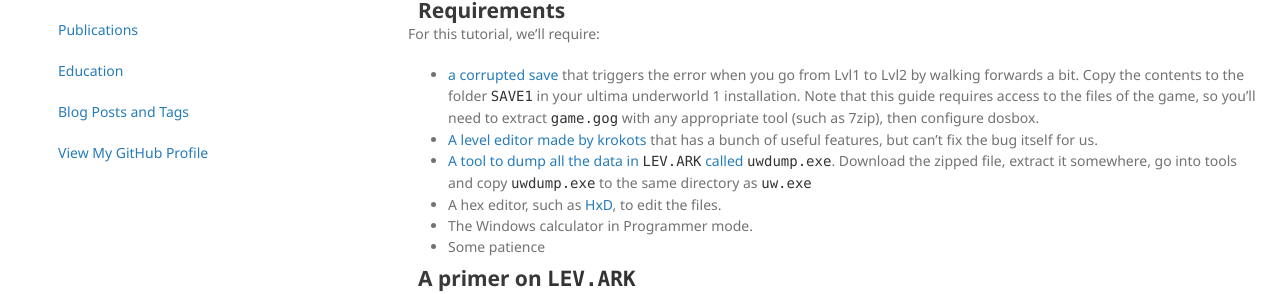
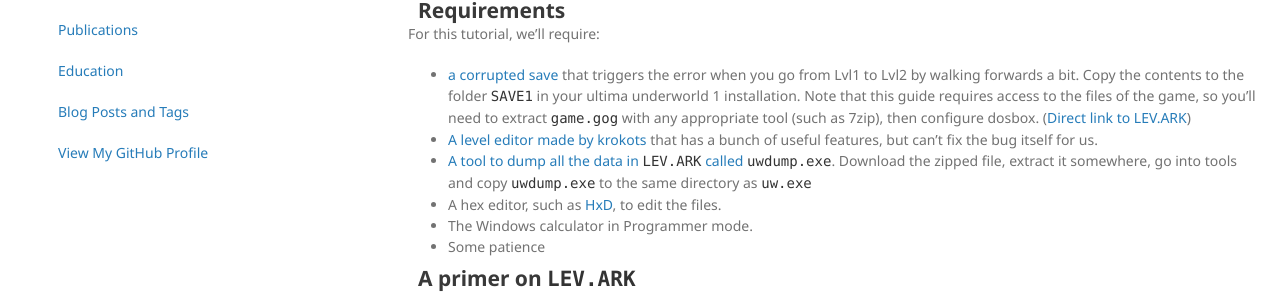
Before and after one commit to KarlClinckspoor/KarlClinckspoor.github.io, a Jekyll site: the page built from _posts/2023-06-16-Fixing-UW1-error-object-list.md, in a window 1280 px wide and 900 px high, scrolled down 758 px. Shown: the part 152-446 px from the top of the window. Built offline with Jekyll 4.4.1, drawn with Linux system fonts in a browser that asks for light colours; our own code applies the rules of GitHub Pages for plain Markdown files.

Commit message:
Attempted to link directly.

```diff
--- a/_posts/2023-06-16-Fixing-UW1-error-object-list.md
+++ b/_posts/2023-06-16-Fixing-UW1-error-object-list.md
@@ -12,7 +12,7 @@ While it is true, there is a 1022 object limit in a level (254 npcs/monsters and
 
 For this tutorial, we'll require:
 
-* [a corrupted save](https://1drv.ms/f/s!As-yStiKjmVHmfMdsA7CR_IvfgrTZw?e=vDvdcI) that triggers the error when you go from Lvl1 to Lvl2 by walking forwards a bit. Copy the contents to the folder `SAVE1` in your ultima underworld 1 installation. Note that this guide requires access to the files of the game, so you'll need to extract `game.gog` with any appropriate tool (such as 7zip), then configure dosbox.
+* [a corrupted save](https://1drv.ms/f/s!As-yStiKjmVHmfMdsA7CR_IvfgrTZw?e=vDvdcI) that triggers the error when you go from Lvl1 to Lvl2 by walking forwards a bit. Copy the contents to the folder `SAVE1` in your ultima underworld 1 installation. Note that this guide requires access to the files of the game, so you'll need to extract `game.gog` with any appropriate tool (such as 7zip), then configure dosbox. ([Direct link to LEV.ARK](/assets/content_posts/2023-06-16-Fixing-UW1-error-object-list/))
 * [A level editor made by krokots](https://www.gog.com/forum/ultima_series/ultima_underworld_editor_release/post1) that has a bunch of useful features, but can't fix the bug itself for us.
 * [A tool to dump all the data in `LEV.ARK` called `uwdump.exe`](https://github.com/vividos/UnderworldAdventures/releases/tag/version-0.10.0-pina-colada). Download the zipped file, extract it somewhere, go into tools and copy `uwdump.exe` to the same directory as `uw.exe`
 * A hex editor, such as [HxD](https://mh-nexus.de/en/hxd/), to edit the files.
```
